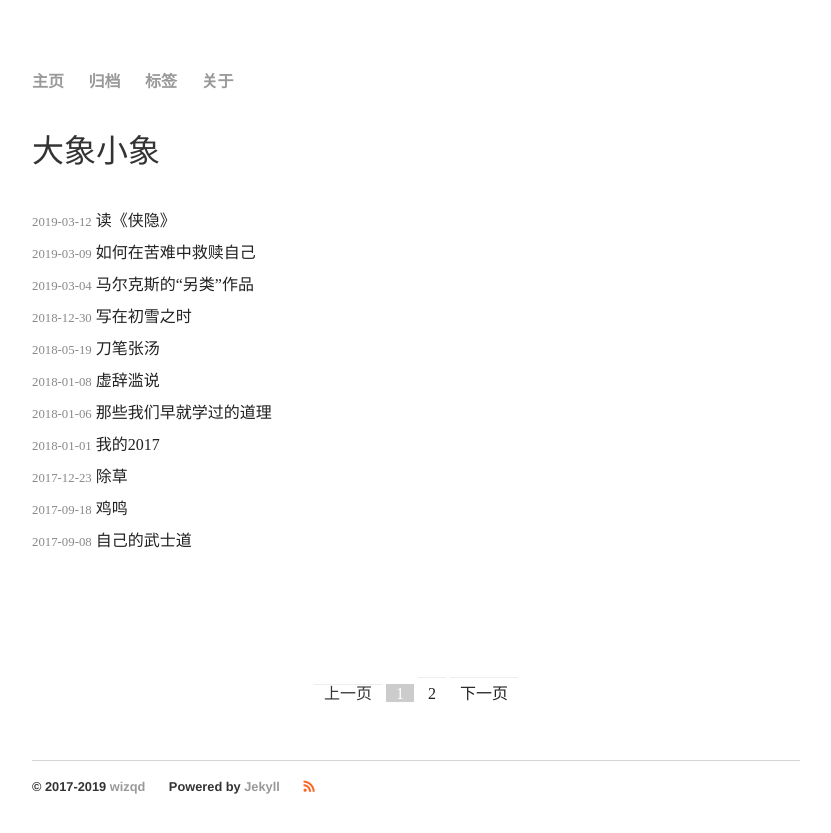
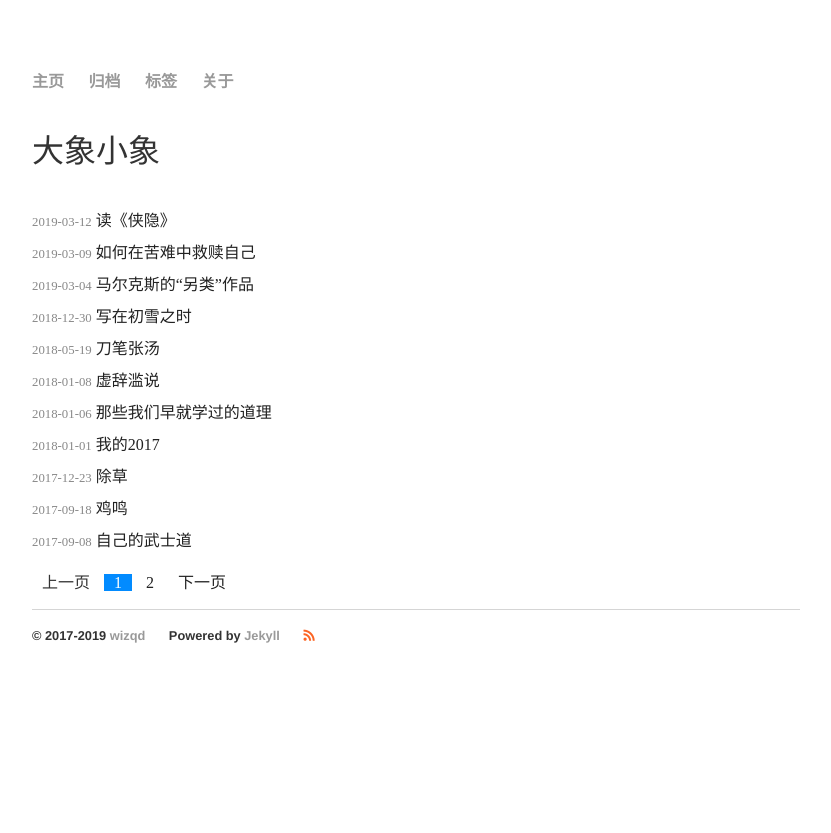
Before and after one commit to chqid/chqid.blog.io, a Jekyll site: the page built from index.html, in a window 1280 px wide. Shown: the top 833 px of the page, without its empty margins (224-1055 px from the left). Built offline with Jekyll 4.4.1, drawn with Linux system fonts in a browser that asks for light colours; nearby versions of some CDN libraries; the list of posts is cut into pages by our own code; comment, search, counter and statistics services are not loaded.

Commit message:
fix bug in pagination and change link color

```diff
--- a/assets/css/main.css
+++ b/assets/css/main.css
@@ -52,7 +52,7 @@ blockquote {
     margin: 40px auto;
     color: #555555;
     padding: 1.2em 30px 1.2em 75px;
-    border-left: 4px solid #33A6B8;
+    border-left: 4px solid #028bff;/*---pre color #33A6B8---*/
     line-height: 1.6;
     position: relative;
     background: #ededed;
@@ -61,7 +61,7 @@ blockquote {
 blockquote::before {
     font-family: Arial;
     content: "\201C";
-    color: #33A6B8;
+    color: #028bff;
     font-size: 4em;
     position: absolute;
     left: 10px;
@@ -121,7 +121,7 @@ blockquote::after {
 .container .footer .footer-link:hover,
 .container .post-navigation .post-nav-link:hover,
 .container .tag .tag-link:hover {
-    color: #22c5e5;
+    color: #028bff;/*----pre color #22c5e5----*/
     transition:color .1s linear
 }
 
@@ -195,24 +195,15 @@ blockquote::after {
 /*----------index-pagination-----------*/
  .pagination {
     border-top: none;
-    margin: 120px 0 40px;
-    text-align: center;
+    margin: 10px 0 0px;
 }
 
 .container .pagination .next,
 .container .pagination .page-number,
 .container .pagination .prev {
     margin-bottom: 10px;
-    border-top: 0;
-    border-bottom: 1px solid #eee;
     padding: 0 10px;
-}
-
-.container .pagination .next,
-.container .pagination .page-number,
-.container .pagination .prev {
     border-bottom: 0;
-    border-top: 1px solid #eee;
     transition-property: border-color;
     transition-duration: .2s;
     transition-timing-function: ease-in-out;
@@ -221,8 +212,7 @@ blockquote::after {
 
 .container .pagination .page-number.current {
     color: #fff;
-    background: #ccc;
-    border-top-color: #ccc;
+    background: #028bff;
 }
 
 /* .container .pagination a {
```
